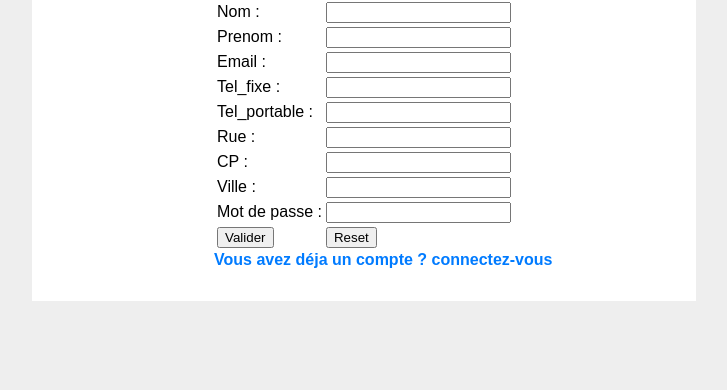
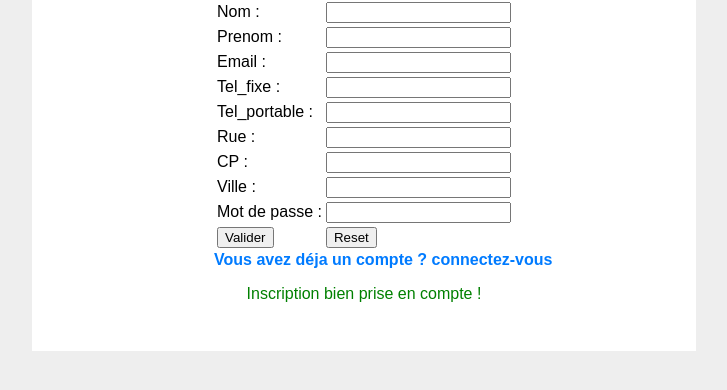
Before and after one commit to Nico180803/Projet2PHP, a PHP site: the page made by inscription.php in a window 1280 px wide. Shown: the part 159-549 px from the top of the page, without its empty margins (276-1003 px from the left). Run offline with PHP 8.4, Linux system fonts and the light colour scheme; the visitor is signed in with stand-in values (Sample User, id 1).

Commit message:
fix: confirmation d'inscription

```diff
--- a/Gestion/gestionInscrits.php
+++ b/Gestion/gestionInscrits.php
@@ -1,7 +1,6 @@
 <?php
 if (isset($_POST['mdp'])){
     $bdd = new PDO('mysql:host=localhost;dbname=mls_projet2;charset=utf8','root','');
-
     $req = $bdd -> prepare('INSERT INTO inscrit(nom, prenom, email, tel_fixe, tel_portable, rue, cp, ville, mdp) VALUES(:nom, :prenom, :email, :tel_fixe, :tel_portable, :rue, :cp, :ville, :mdp)');
     $req -> execute(array(
         'nom' => $_POST['nom'],
@@ -17,5 +16,5 @@ if (isset($_POST['mdp'])){
 
     $req -> closeCursor();
 }
-header("location:../inscription.php");
+header("location:../inscription.php?confirm=Inscription bien prise en compte !");
 ?>
--- a/inscription.php
+++ b/inscription.php
@@ -57,5 +57,11 @@
     </table>
     <a href="connexion.php">Vous avez déja un compte ? connectez-vous</a>
 </form>
+<?php
+if (isset($_GET['confirm'])){
+    echo '<p style="color:green" align="center">'.$_GET['confirm'].'</p>';
+}
+?>
+
 </body>
 </html>
```
